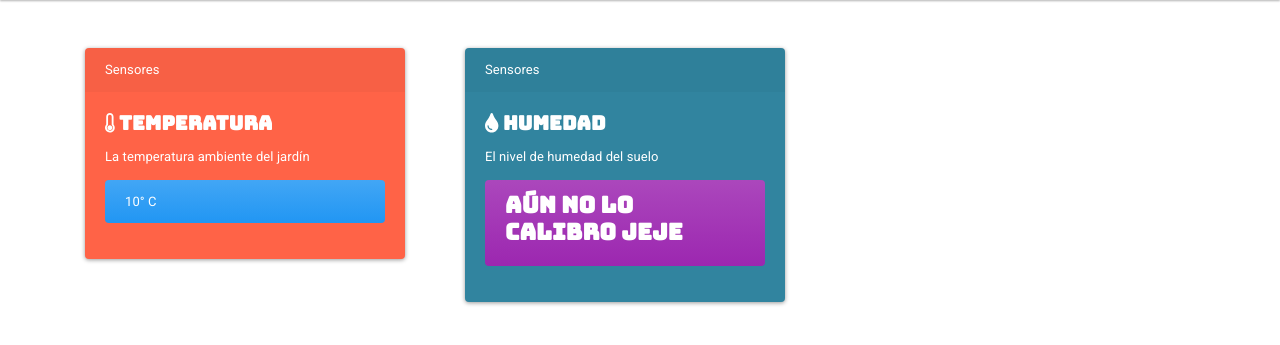
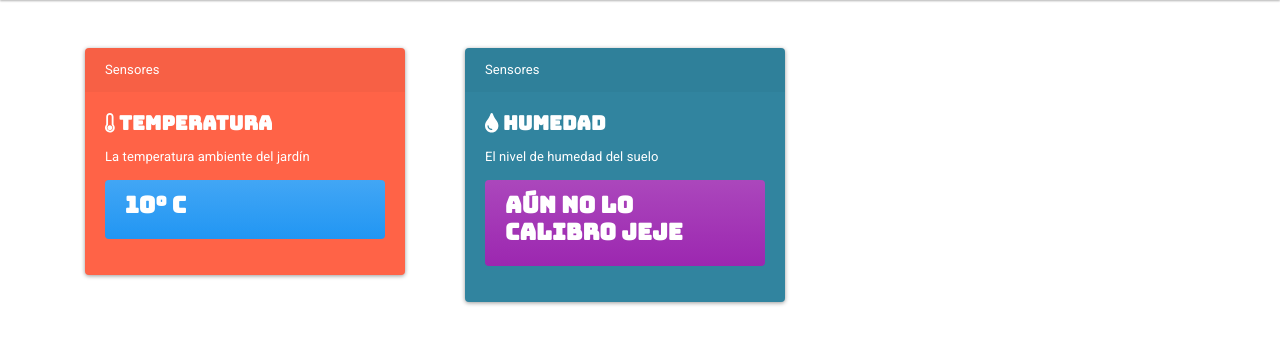
Before and after one commit to chrisRubiano/pi-garden, a Django app: template django_garden/garden/templates/sensors/all_sensors.html in a window 1280 px wide. Shown: the part 80-425 px from the top of the page. Run offline with Django 3.2, Linux system fonts and the light colour scheme; the template is opened without the code that fills it: most values are stand-ins (such as "Sample title", 1, 10 or a date in 2020); some libraries are stand-ins or nearby versions.

Commit message:
corrected temp button :cookie:

```diff
--- a/django_garden/garden/templates/sensors/all_sensors.html
+++ b/django_garden/garden/templates/sensors/all_sensors.html
@@ -10,7 +10,7 @@
                 <p class="card-text">La temperatura ambiente del jardín</p>
                 {% if temp %}
                     <div class="alert alert-primary">
-                        {{temp}}° C
+                        <h3 class="alert-heading">{{temp}}° C</h3>
                     </div>
                 {% endif %}
             </div>
```
